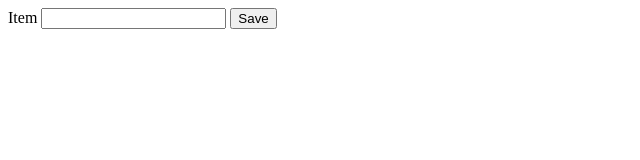
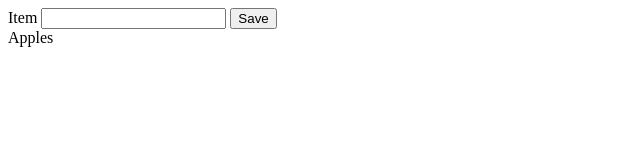
Before and after one commit to jorgeramos2068/electron-app-02-tasks, an Electron app: page index.html in a window 800 px wide. Shown: the full height of the page, 0-640 px from the left. Drawn offline with Linux system fonts and the light colour scheme.

Commit message:
Create structure for items

```diff
--- a/index.html
+++ b/index.html
@@ -13,5 +13,15 @@
       Save
     </button>
   </form>
+  <div id="items-list"></div>
+  <script>
+    let list = ['Apples'];
+    for (i = 0; i < list.length; i++) {
+      let item = document.createElement("div");
+      item.textContent = list[i];
+      item.className = "item";
+      document.querySelector('#items-list').appendChild(item);
+    }
+  </script>
 </body>
 </html>
```
